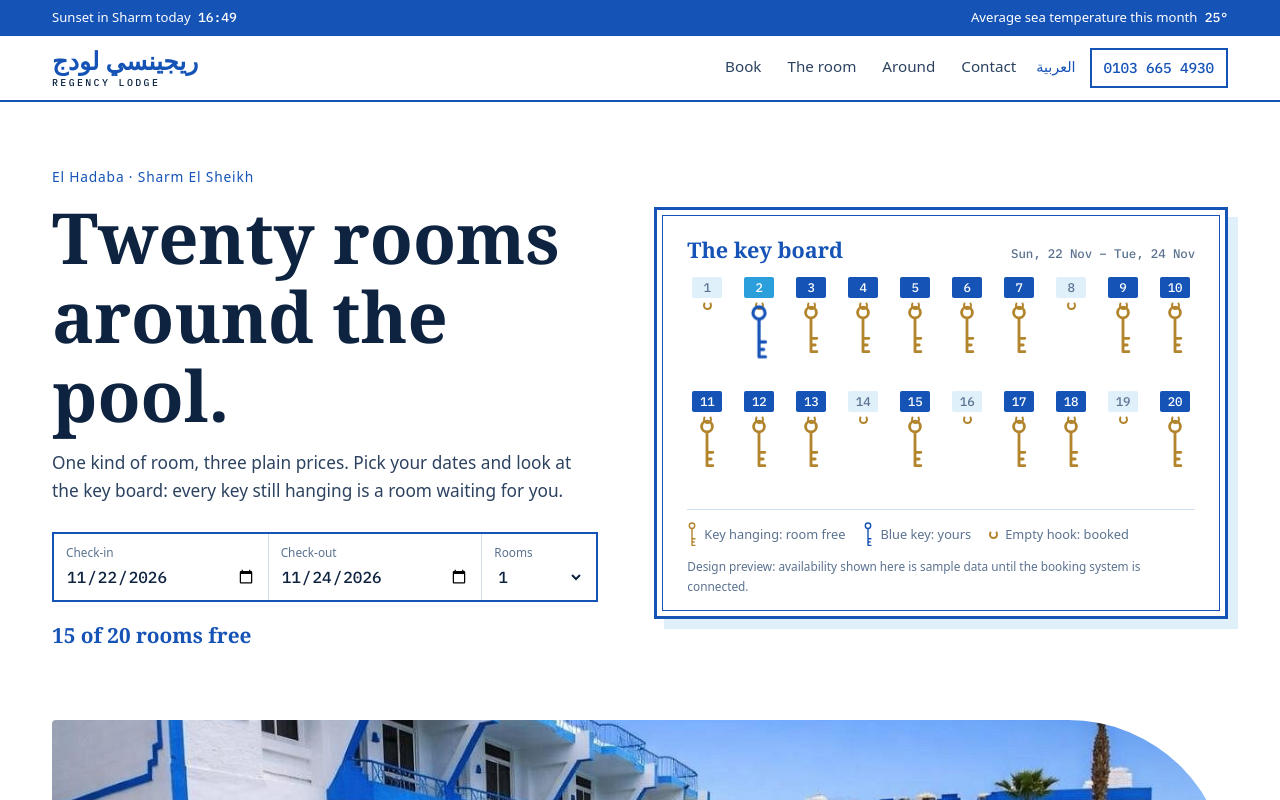
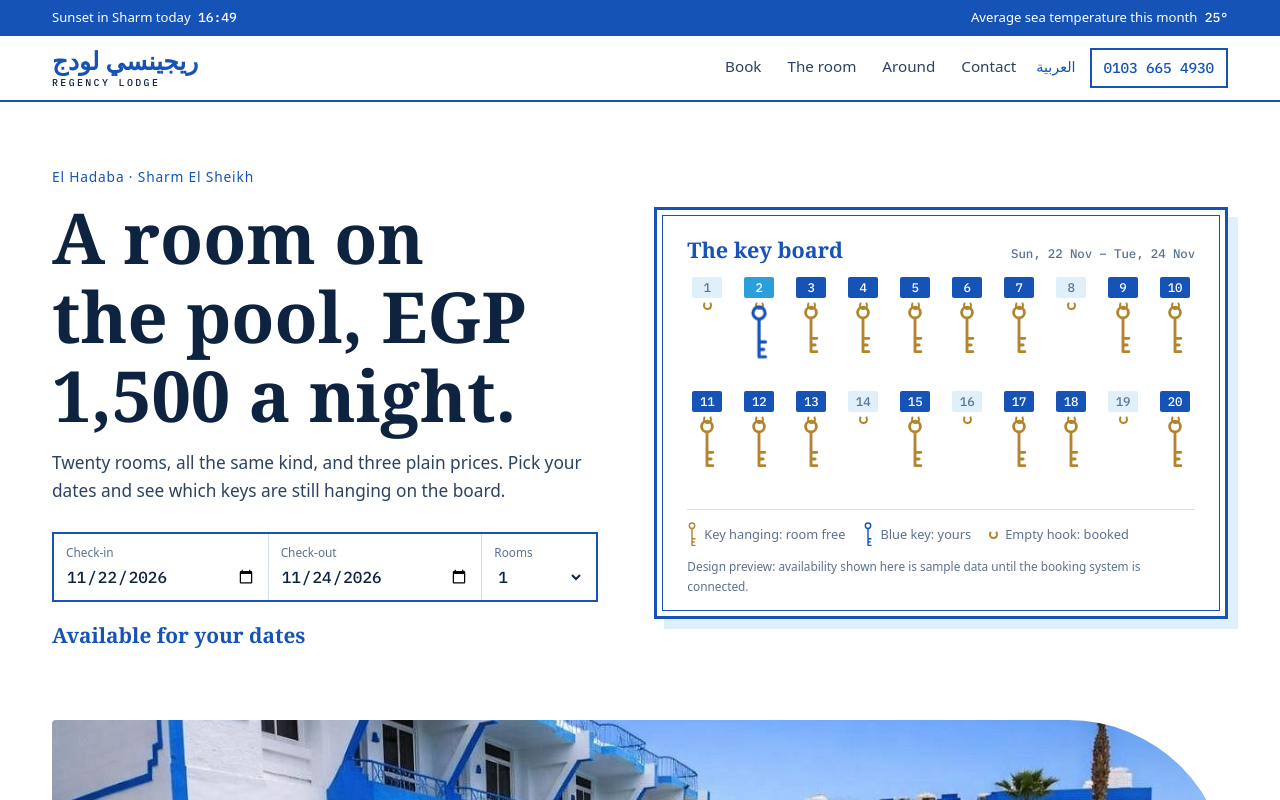
Before and after one commit to jeeveshverma/regency-lodge-sharm, an Astro site: page /en in a window 1280 px wide. Shown: the top 800 px of the page. Built offline with nearby package versions, Linux system fonts and the light colour scheme; Astro itself is replaced by a stand-in of ours; a web font is replaced by a local one.

Commit message:
Headline leads with the price; no count of free rooms; drop the price-validity stamp

```diff
--- a/scripts/flow.mjs
+++ b/scripts/flow.mjs
@@ -17,6 +17,6 @@ await page.goto(`${base}/en/?in=2026-12-20&out=2026-12-22&rooms=1&plan=bb`, { wa
 console.log('20-22 Dec, last priced night is the 21st (expect 3,200):', JSON.stringify(await read()));
 for (let d = 1; d <= 20; d++) { // find a date range where fewer than 5 rooms are free
   await page.goto(`${base}/en/?in=2026-12-${String(d).padStart(2, '0')}&out=2026-12-21&rooms=5&plan=bb`, { waitUntil: 'networkidle' });
-  const r = await read(); if (r.keys < 5) { console.log(`from ${d} Dec, 5 rooms asked:`, JSON.stringify(r)); break; }
+  const r = await read(); if (r.keys < 5 && r.keys > 0) { console.log(`from ${d} Dec, 5 rooms asked:`, JSON.stringify(r)); break; }
 }
 await browser.close();
--- a/src/i18n/ar.json
+++ b/src/i18n/ar.json
@@ -7,13 +7,14 @@
   "strip": { "sunset": "غروب الشمس اليوم في شرم", "sea": "متوسط حرارة البحر هذا الشهر" },
   "hero": {
     "kicker": "الهضبة · شرم الشيخ",
-    "h1": "عشرون غرفة حول المسبح",
-    "lead": "غرفة واحدة، وثلاثة أسعار واضحة. اختر تاريخك وانظر إلى لوحة المفاتيح: كل مفتاح معلّق غرفة تنتظرك."
+    "h1": "غرفة على المسبح بـ 1500 جنيه",
+    "lead": "عشرون غرفة من نوع واحد، وثلاثة أسعار واضحة. اختر تاريخك وانظر أي المفاتيح ما زال معلّقًا على اللوحة."
   },
   "bar": { "in": "الوصول", "out": "المغادرة", "rooms": "الغرف" },
   "rack": {
     "title": "لوحة المفاتيح",
-    "free": "{n} من 20 غرفة متاحة",
+    "free": "متاح لتاريخك",
+    "few": "آخر غرفة متاحة لتاريخك|آخر غرفتين متاحتين لتاريخك|آخر {n} غرف متاحة لتاريخك|آخر {n} غرفة متاحة لتاريخك",
     "none": "لا توجد غرف متاحة في هذه التواريخ. جرّب تاريخًا آخر.",
     "short": "المتاح {n} فقط في هذه التواريخ. قلّل عدد الغرف أو غيّر التاريخ.",
     "legendFree": "مفتاح معلّق: غرفة متاحة",
@@ -33,7 +34,6 @@
     "bbNote": "إفطار كل صباح",
     "hbNote": "إفطار وعشاء كل يوم",
     "unit": "جنيه / ليلة",
-    "stamp": "الأسعار سارية حتى 21.12.2026",
     "total": "الإجمالي {total} جنيه"
   },
   "folio": {
@@ -50,7 +50,7 @@
     "egp": "جنيه",
     "pay": "الدفع عند الوصول. لا يُخصم شيء الآن.",
     "cta": "احجز الآن",
-    "onRequest": "أسعار ما بعد 21.12.2026 لم تُعلن بعد.",
+    "onRequest": "أسعار هذه التواريخ لم تُعلن بعد.",
     "ask": "اسألنا على واتساب",
     "soon": "صفحة الحجز تأتي في الخطوة التالية.",
     "waAsk": "مرحبًا، أريد معرفة سعر غرفة في ريجينسي لودج من {in} إلى {out}."
--- a/src/i18n/en.json
+++ b/src/i18n/en.json
@@ -7,13 +7,14 @@
   "strip": { "sunset": "Sunset in Sharm today", "sea": "Average sea temperature this month" },
   "hero": {
     "kicker": "El Hadaba · Sharm El Sheikh",
-    "h1": "Twenty rooms around the pool.",
-    "lead": "One kind of room, three plain prices. Pick your dates and look at the key board: every key still hanging is a room waiting for you."
+    "h1": "A room on the pool, EGP 1,500 a night.",
+    "lead": "Twenty rooms, all the same kind, and three plain prices. Pick your dates and see which keys are still hanging on the board."
   },
   "bar": { "in": "Check-in", "out": "Check-out", "rooms": "Rooms" },
   "rack": {
     "title": "The key board",
-    "free": "{n} of 20 rooms free",
+    "free": "Available for your dates",
+    "few": "Last room for your dates|Last {n} rooms for your dates",
     "none": "No rooms are free on these dates. Try other dates.",
     "short": "Only {n} free on these dates. Ask for fewer rooms or change the dates.",
     "legendFree": "Key hanging: room free",
@@ -33,7 +34,6 @@
     "bbNote": "Breakfast every morning",
     "hbNote": "Breakfast and dinner every day",
     "unit": "EGP / night",
-    "stamp": "Prices valid until 21.12.2026",
     "total": "Total EGP {total}"
   },
   "folio": {
@@ -50,7 +50,7 @@
     "egp": "EGP",
     "pay": "Pay on arrival. Nothing is charged now.",
     "cta": "Book now",
-    "onRequest": "Prices after 21.12.2026 are not published yet.",
+    "onRequest": "Prices for these dates are not published yet.",
     "ask": "Ask us on WhatsApp",
     "soon": "The booking page comes in the next step.",
     "waAsk": "Hello, I would like the price of a room at Regency Lodge from {in} to {out}."
--- a/src/styles/global.css
+++ b/src/styles/global.css
@@ -37,7 +37,7 @@ a { color: inherit; text-underline-offset: 3px; }
 :focus-visible { outline: 2px solid var(--cobalt); outline-offset: 3px; }
 h1, h2, h3 { font-family: var(--display); color: var(--ink); margin: 0; line-height: 1.12; font-weight: 600; }
 html[lang='ar'] :is(h1, h2, h3) { font-weight: 700; line-height: 1.35; }
-h1 { font-size: clamp(2.5rem, 9vw, 4.4rem); }
+h1 { font-size: clamp(2.5rem, 9vw, 4.4rem); text-wrap: balance; }
 h2 { font-size: clamp(1.9rem, 5.4vw, 2.9rem); }
 p { margin: 0; }
 dl, dd, ol, ul { margin: 0; padding: 0; list-style: none; }
@@ -141,9 +141,6 @@ html[lang='ar'] .card-name { font-weight: 700; }
 html[lang='ar'] .card-total { font-family: var(--sans); }
 .card:has(input:checked) :is(.card-name, .card-price b) { color: #fff; }
 .card:has(input:checked) :is(.card-note, .card-price, .card-total) { color: #d6e6fb; border-color: rgba(255, 255, 255, 0.35); }
-.stamp { margin-top: 26px; }
-.stamp span { display: inline-block; border: 2px solid var(--cobalt); outline: 1px solid var(--cobalt); outline-offset: 2px; color: var(--cobalt); padding: 5px 16px; font-size: 0.86rem; font-weight: 500; rotate: -2deg; border-radius: 3px; }
-[dir='rtl'] .stamp span { rotate: 2deg; }
 
 .folio { background: var(--plaster); padding: 26px 22px 22px; position: relative; align-self: start; border-inline-start: 4px double var(--cobalt); box-shadow: 0 18px 40px -26px rgba(13, 35, 64, 0.5); }
 /* torn top edge of the bill pad */
--- a/src/views/Home.astro
+++ b/src/views/Home.astro
@@ -86,7 +86,6 @@ const WALK_SPAN = 16; // minutes the walking line covers
           </label>
         ))}
       </div>
-      <p class="stamp"><span>{t('plans.stamp')}</span></p>
     </div>
 
     <aside class="folio" aria-labelledby="folio-title">
@@ -172,6 +171,7 @@ const WALK_SPAN = 16; // minutes the walking line covers
   $('#sea').textContent = `${SEA_TEMP[now.getMonth()]}°`;
   $('#strip').hidden = false;
 
+  const FEW = 3; // say "last rooms" from this many down
   let stay = readStay();
   fIn.min = iso(new Date());
 
@@ -194,7 +194,8 @@ const WALK_SPAN = 16; // minutes the walking line covers
     }
     if (animate) { void document.body.offsetWidth; for (const el of slots) el.classList.add('swing'); }
     const count = $('#count');
-    count.textContent = !free.length ? S.rack.none : !enough ? fill(S.rack.short, { n: free.length }) : fill(S.rack.free, { n: free.length });
+    // no running count of free rooms: the guest learns whether there is a room, and when only a few are left
+    count.textContent = !free.length ? S.rack.none : !enough ? fill(S.rack.short, { n: free.length }) : free.length <= FEW ? plural(S.rack.few, free.length, lang) : S.rack.free;
     count.classList.toggle('warn', !enough);
     $('#rack-dates').textContent = `${fmtDate(stay.in, lang)} – ${fmtDate(stay.out, lang)}`;
 
```
